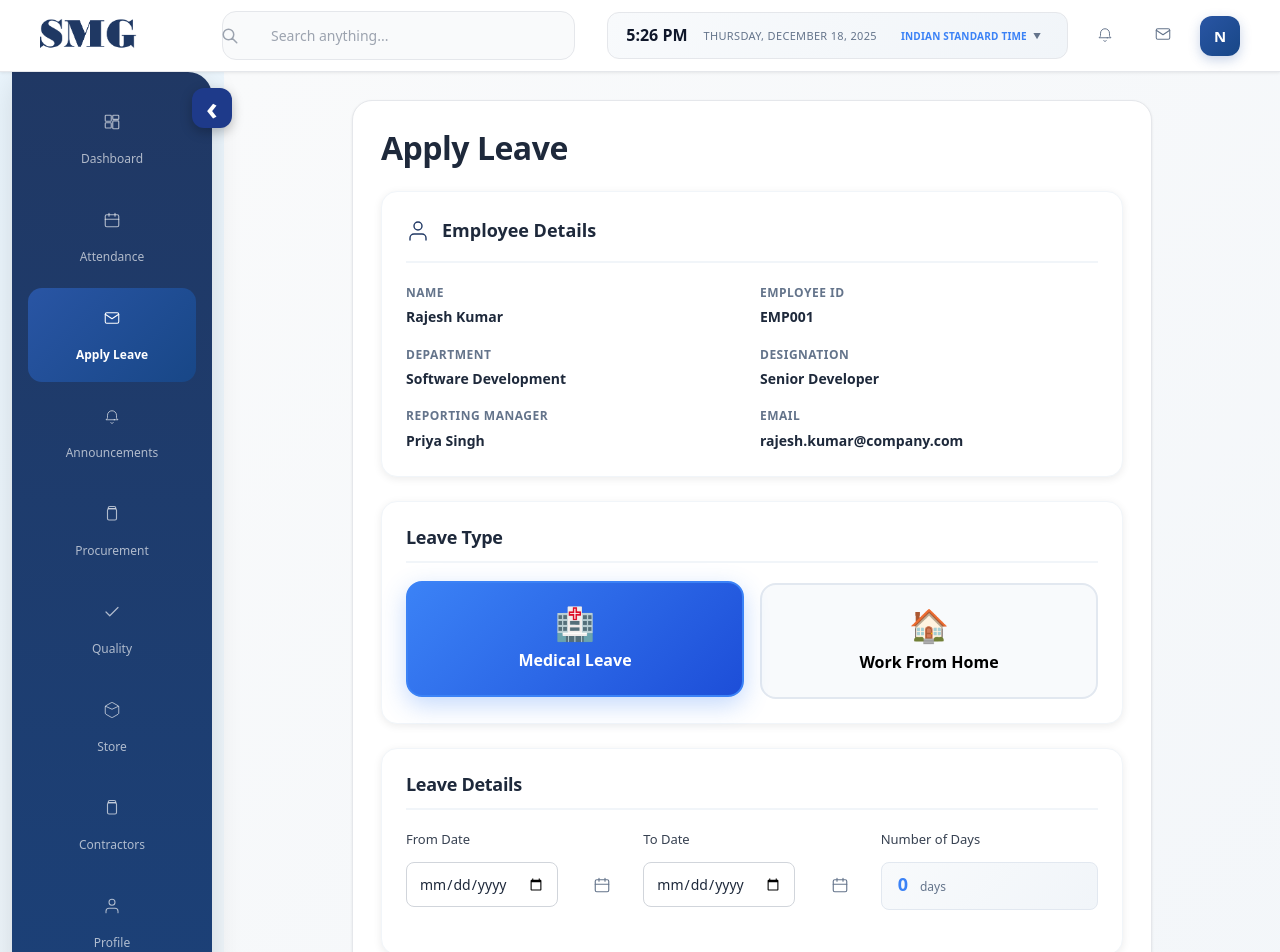
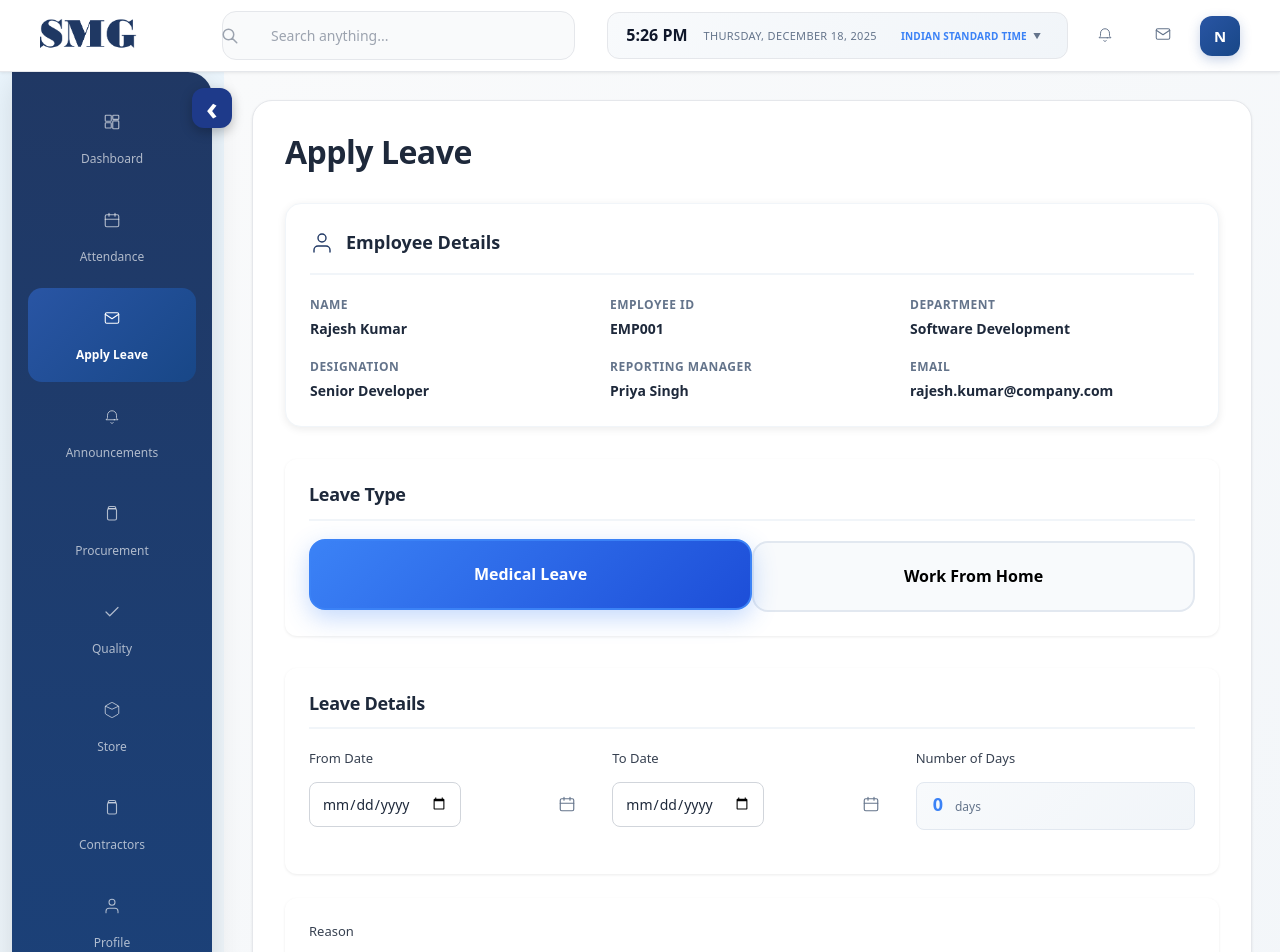
Before and after one commit to Shaurya-thinker/procurement-quality-portal, a React (Vite) app in the folder frontend/: page /apply-leave in a window 1280 px wide. Shown: the top 952 px of the page. Built offline with nearby package versions, Linux system fonts and the light colour scheme; sample sign-in values are in the browser's storage.

Commit message:
Apply Leave UI updated

```diff
--- a/frontend/src/pages/ApplyLeave.css
+++ b/frontend/src/pages/ApplyLeave.css
@@ -1,10 +1,12 @@
 .apply-leave-page {
-  max-width: 800px;
+  max-width: 1200px;
   margin: 0 auto;
-  display: flex;
-  flex-direction: column;
-  gap: 24px;
+  padding: 32px;
+  display: grid;
+  grid-template-columns: 1fr;
+  gap: 32px;
 }
+
 
 .page-title {
   font-size: 32px;
@@ -20,8 +22,9 @@
   background: white;
   border-radius: 16px;
   padding: 24px;
-  box-shadow: 0 2px 8px rgba(0, 0, 0, 0.08);
-  border: 1px solid #f1f5f9;
+  box-shadow: 0 1px 3px rgba(0, 0, 0, 0.08);
+border-radius: 12px;
+
 }
 
 .card-header {
@@ -42,9 +45,10 @@
 
 .employee-info-grid {
   display: grid;
-  grid-template-columns: repeat(auto-fit, minmax(250px, 1fr));
-  gap: 16px;
+  grid-template-columns: repeat(3, 1fr);
+  gap: 24px;
 }
+
 
 .info-item {
   display: flex;
@@ -71,8 +75,9 @@
   background: white;
   border-radius: 16px;
   padding: 24px;
-  box-shadow: 0 2px 8px rgba(0, 0, 0, 0.08);
-  border: 1px solid #f1f5f9;
+  box-shadow: 0 1px 3px rgba(0, 0, 0, 0.08);
+border-radius: 12px;
+
 }
 
 .section-title {
@@ -86,8 +91,9 @@
 .toggle-buttons {
   display: grid;
   grid-template-columns: 1fr 1fr;
-  gap: 16px;
 }
+
+
 
 .toggle-button {
   display: flex;
@@ -140,14 +146,15 @@
   background: white;
   border-radius: 16px;
   padding: 24px;
-  box-shadow: 0 2px 8px rgba(0, 0, 0, 0.08);
-  border: 1px solid #f1f5f9;
+  box-shadow: 0 1px 3px rgba(0, 0, 0, 0.08);
+border-radius: 12px;
+
 }
 
 .form-grid {
   display: grid;
-  grid-template-columns: 1fr 1fr 1fr;
-  gap: 20px;
+  grid-template-columns: repeat(3, 1fr);
+  gap: 24px;
 }
 
 .form-group {
@@ -349,7 +356,8 @@
 /* Form Footer */
 .form-footer {
   display: flex;
-  justify-content: flex-end;
+  justify-content: space-between;
+  align-items: center;
   gap: 16px;
   padding: 24px;
   background: white;
--- a/frontend/src/pages/ApplyLeave.jsx
+++ b/frontend/src/pages/ApplyLeave.jsx
@@ -106,7 +106,6 @@ export default function ApplyLeave() {
             className={`toggle-button ${leaveType === 'medical' ? 'active' : ''}`}
             onClick={() => setLeaveType('medical')}
           >
-            <span className="toggle-icon">🏥</span>
             <span className="toggle-label">Medical Leave</span>
           </button>
           <button
@@ -114,7 +113,6 @@ export default function ApplyLeave() {
             className={`toggle-button ${leaveType === 'wfh' ? 'active' : ''}`}
             onClick={() => setLeaveType('wfh')}
           >
-            <span className="toggle-icon">🏠</span>
             <span className="toggle-label">Work From Home</span>
           </button>
         </div>
```
